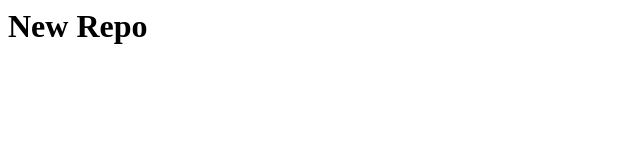
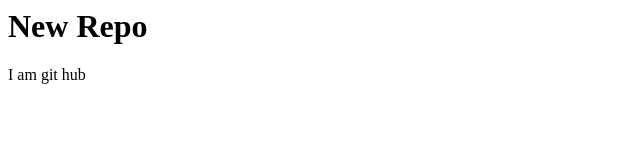
Before and after one commit to thisisginni/Git_Prac2, a plain HTML site: page index.html in a window 1280 px wide. Shown: the full height of the page, 0-640 px from the left. Drawn offline with Linux system fonts and the light colour scheme.

Commit message:
Secondly I am commiting

```diff
--- a/index.html
+++ b/index.html
@@ -1 +1,2 @@
 <h1>New Repo</h1>
+<p>I am git hub</p>
```
